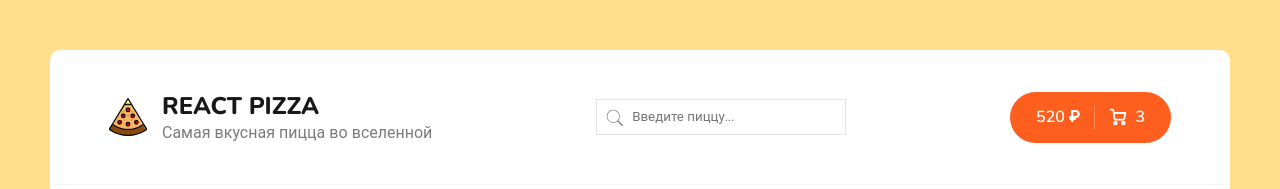
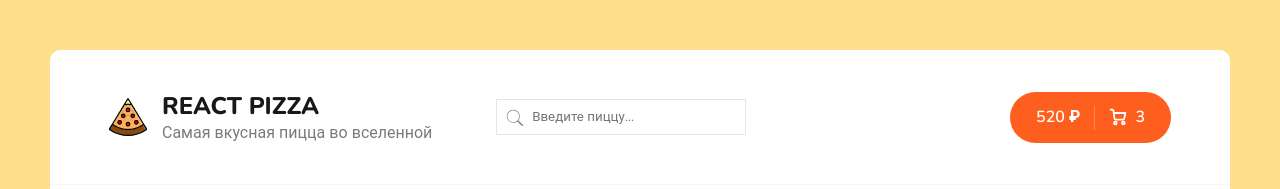
Before and after one commit to codelnd/my-pizzeria, a React (Vite) app: page / in a window 1280 px wide. Shown: the top 189 px of the page. Built offline with nearby package versions, Linux system fonts and the light colour scheme; no server answers.

Commit message:
refactor: допилить стилизацию комоненты поиска

```diff
--- a/src/components/Search/Search.module.scss
+++ b/src/components/Search/Search.module.scss
@@ -1,5 +1,6 @@
 .wrapper {
   position: relative;
+  left: -100px;
 }
 
 .search {
```
